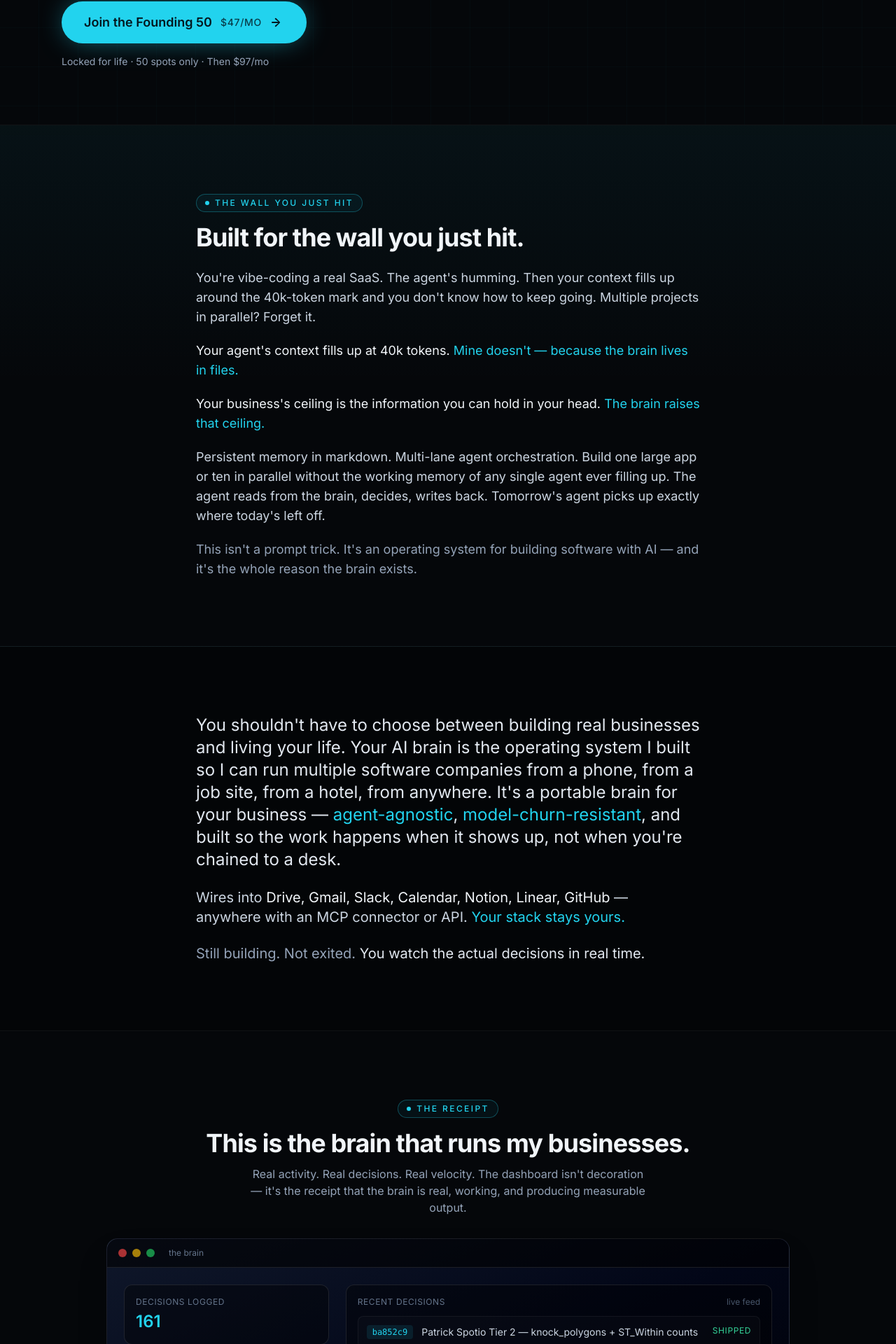
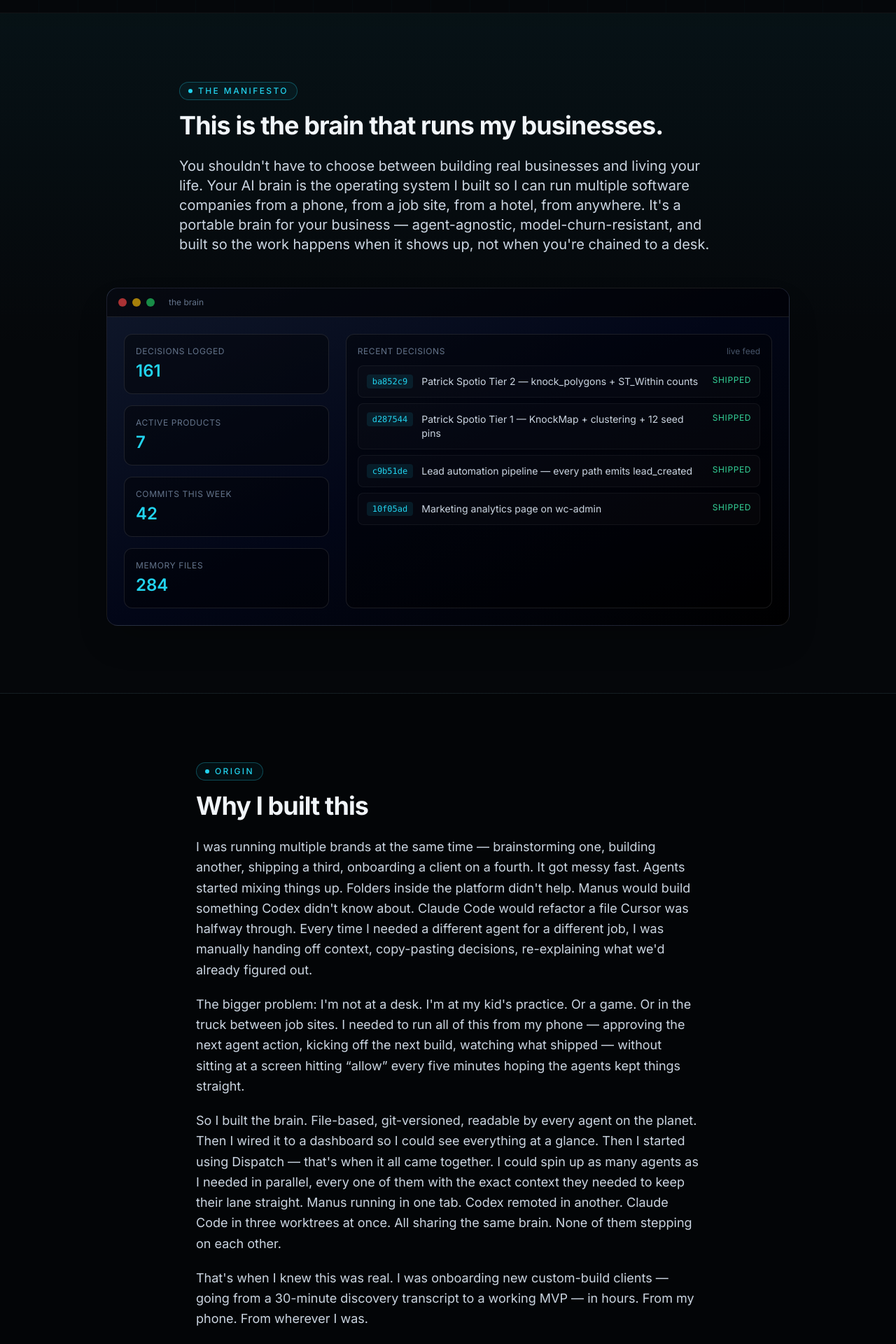
Before and after one commit to cwhited26/aipocketagency-website, a Next.js app: page / in a window 1280 px wide. Shown: the part 632-2552 px from the top of the page at 70% size. Built offline with nearby package versions, Linux system fonts and the light colour scheme.

Commit message:
[2026-05-10 Claude Code] Landing page: full copy rewrite — hero, manifesto, origin, how it works, what it is not, who it's for

```diff
--- a/src/app/page.tsx
+++ b/src/app/page.tsx
@@ -2,40 +2,18 @@ import Image from "next/image";
 import Link from "next/link";
 
 const SKOOL_URL = "https://www.skool.com/aipocketagency";
-
-const deliverables: { label: string; value: string }[] = [
-  { label: "The AI Brain Install", value: "$997" },
-  { label: "The Multi-Agent Workflow", value: "$497" },
-  { label: "The Custom Build Playbook", value: "$497" },
-  { label: "The Skill Library", value: "$297" },
-  { label: "The Discovery Call → Video Pipeline", value: "$397" },
-  { label: "Live Builds 2-3x Weekly", value: "$1,200/yr" },
-  { label: "Friday Office Hours", value: "$1,200/yr" },
-  { label: "The Builder Network", value: "priceless" },
-  { label: "Lifetime Updates", value: "$2,000+" },
-];
-
-const audience = [
-  "small business owner",
-  "content creator",
-  "service provider",
-  "aspiring agency builder",
-  "AI-curious entrepreneur",
-];
+const BUILDOUT_URL = "https://buildoutstudios.com";
 
 export default function Page() {
   return (
     <main className="min-h-screen text-slate-100">
       <Hero />
-      <MemoryWall />
-      <Hook />
-      <DashboardPreview />
-      <AntiGuru />
-      <Audience />
-      <Deliverables />
-      <Guarantee />
-      <Urgency />
-      <FinalCTA />
+      <Manifesto />
+      <Origin />
+      <HowItWorks />
+      <WhatItIsNot />
+      <WhoItsFor />
+      <InsideCTA />
       <Footer />
     </main>
   );
@@ -84,26 +62,25 @@ function Hero() {
       <div className="relative mx-auto grid max-w-6xl items-center gap-12 px-6 pb-20 pt-24 sm:pt-32 lg:grid-cols-2 lg:gap-12">
         <div className="flex flex-col items-center text-center lg:items-start lg:text-left">
           <SectionLabel>AI Pocket Agency · Founding 50</SectionLabel>
-          <h1 className="text-balance text-4xl font-extrabold leading-[1.05] tracking-tight sm:text-6xl md:text-7xl">
-            Run an AI agency
-            <br />
+          <h1 className="text-balance text-5xl font-extrabold leading-[1.05] tracking-tight sm:text-6xl md:text-7xl">
             <span className="bg-gradient-to-r from-accent via-cyan-300 to-indigo-300 bg-clip-text text-transparent">
-              from your pocket.
+              Your AI brain.
             </span>
           </h1>
+          <p className="mt-6 text-balance text-xl text-slate-200 sm:text-2xl">
+            Built for the context wall you just hit.
+          </p>
           <p className="mt-6 max-w-2xl text-balance text-lg text-slate-300 sm:text-xl">
-            Get the AI brain that makes it possible — the file-based memory
-            and multi-lane agent system I use to run real software businesses
-            from anywhere, with any agent. No more context walls.
+            Persistent memory across every agent — Claude, Codex, Cursor,
+            Manus, Dispatch. Pull a decision you made today a year from now
+            and the system finds it. Nothing gets lost. No what, no why, no
+            how.
           </p>
           <div className="mt-10">
-            <PrimaryCTA
-              label="Join the Founding 50"
-              sublabel="$47/mo"
-            />
+            <PrimaryCTA label="Join the Founding 50" sublabel="$47/mo" />
           </div>
           <p className="mt-4 text-sm text-slate-400">
-            Locked for life · 50 spots only · Then $97/mo
+            Locked for life · 50 spots only
           </p>
         </div>
         <div className="relative mx-auto w-full max-w-xl lg:max-w-none">
@@ -122,100 +99,26 @@ function Hero() {
   );
 }
 
-function MemoryWall() {
+function Manifesto() {
   return (
     <section className="border-b border-white/5 bg-gradient-to-b from-accent/[0.05] via-transparent to-transparent">
-      <div className="mx-auto max-w-3xl px-6 py-20 sm:py-24">
-        <SectionLabel>The wall you just hit</SectionLabel>
-        <h2 className="text-3xl font-bold tracking-tight sm:text-4xl">
-          Built for the wall you just hit.
-        </h2>
-        <div className="mt-6 space-y-5 text-lg text-slate-300">
-          <p>
-            You&apos;re vibe-coding a real SaaS. The agent&apos;s humming.
-            Then your context fills up around the 40k-token mark and you
-            don&apos;t know how to keep going. Multiple projects in parallel?
-            Forget it.
-          </p>
-          <p className="text-slate-100">
-            Your agent&apos;s context fills up at 40k tokens.{" "}
-            <span className="text-accent">
-              Mine doesn&apos;t — because the brain lives in files.
-            </span>
-          </p>
-          <p className="text-slate-100">
-            Your business&apos;s ceiling is the information you can hold in
-            your head.{" "}
-            <span className="text-accent">The brain raises that ceiling.</span>
-          </p>
-          <p>
-            Persistent memory in markdown. Multi-lane agent orchestration.
-            Build one large app or ten in parallel without the working
-            memory of any single agent ever filling up. The agent reads
-            from the brain, decides, writes back. Tomorrow&apos;s agent
-            picks up exactly where today&apos;s left off.
-          </p>
-          <p className="text-slate-400">
-            This isn&apos;t a prompt trick. It&apos;s an operating system
-            for building software with AI — and it&apos;s the whole reason
-            the brain exists.
-          </p>
-        </div>
-      </div>
-    </section>
-  );
-}
-
-function Hook() {
-  return (
-    <section className="border-b border-white/5 bg-black/30">
-      <div className="mx-auto max-w-3xl space-y-6 px-6 py-20 sm:py-24">
-        <p className="text-balance text-xl leading-relaxed text-slate-200 sm:text-2xl">
-          You shouldn&apos;t have to choose between building real businesses
-          and living your life. Your AI brain is the operating system I built
-          so I can run multiple software companies from a phone, from a job
-          site, from a hotel, from anywhere. It&apos;s a portable brain for
-          your business —{" "}
-          <span className="text-accent">agent-agnostic</span>,{" "}
-          <span className="text-accent">model-churn-resistant</span>, and built
-          so the work happens when it shows up, not when you&apos;re chained
-          to a desk.
-        </p>
-        <p className="text-balance text-lg leading-relaxed text-slate-300 sm:text-xl">
-          Wires into{" "}
-          <span className="text-slate-100">
-            Drive, Gmail, Slack, Calendar, Notion, Linear, GitHub
-          </span>{" "}
-          — anywhere with an MCP connector or API.{" "}
-          <span className="text-accent">Your stack stays yours.</span>
-        </p>
-        <p className="text-balance text-lg leading-relaxed text-slate-400 sm:text-xl">
-          Still building. Not exited.{" "}
-          <span className="text-slate-200">
-            You watch the actual decisions in real time.
-          </span>
-        </p>
-      </div>
-    </section>
-  );
-}
-
-function DashboardPreview() {
-  return (
-    <section className="border-b border-white/5">
       <div className="mx-auto max-w-5xl px-6 py-20 sm:py-24">
-        <div className="mb-8 text-center">
-          <SectionLabel>The receipt</SectionLabel>
+        <div className="mx-auto max-w-3xl">
+          <SectionLabel>The manifesto</SectionLabel>
           <h2 className="text-3xl font-bold tracking-tight sm:text-4xl">
             This is the brain that runs my businesses.
           </h2>
-          <p className="mx-auto mt-3 max-w-xl text-slate-400">
-            Real activity. Real decisions. Real velocity. The dashboard
-            isn&apos;t decoration — it&apos;s the receipt that the brain is
-            real, working, and producing measurable output.
+          <p className="mt-6 text-lg leading-relaxed text-slate-300 sm:text-xl">
+            You shouldn&apos;t have to choose between building real businesses
+            and living your life. Your AI brain is the operating system I built
+            so I can run multiple software companies from a phone, from a job
+            site, from a hotel, from anywhere. It&apos;s a portable brain for
+            your business — agent-agnostic, model-churn-resistant, and built so
+            the work happens when it shows up, not when you&apos;re chained to
+            a desk.
           </p>
         </div>
-        <div className="relative overflow-hidden rounded-2xl border border-white/10 bg-gradient-to-br from-slate-900 via-slate-950 to-black shadow-2xl">
+        <div className="mt-12 relative overflow-hidden rounded-2xl border border-white/10 bg-gradient-to-br from-slate-900 via-slate-950 to-black shadow-2xl">
           <div className="flex items-center gap-2 border-b border-white/10 bg-black/60 px-4 py-3">
             <span className="h-3 w-3 rounded-full bg-red-500/70" />
             <span className="h-3 w-3 rounded-full bg-yellow-500/70" />
@@ -224,9 +127,6 @@ function DashboardPreview() {
           </div>
           <DashboardMock />
         </div>
-        <p className="mt-4 text-center text-xs text-slate-500">
-          Replace with real screenshot/GIF post-launch.
-        </p>
       </div>
     </section>
   );
@@ -306,27 +206,48 @@ function DashboardMock() {
   );
 }
 
-function AntiGuru() {
+function Origin() {
   return (
-    <section className="border-b border-white/5 bg-gradient-to-b from-black/40 via-black/20 to-transparent">
+    <section className="border-b border-white/5 bg-black/30">
       <div className="mx-auto max-w-3xl px-6 py-20 sm:py-24">
-        <SectionLabel>Anti-guru</SectionLabel>
+        <SectionLabel>Origin</SectionLabel>
         <h2 className="text-3xl font-bold tracking-tight sm:text-4xl">
-          Tired of $47 AI courses that teach you how to ask Claude better
-          questions?
+          Why I built this
         </h2>
-        <div className="mt-6 space-y-5 text-lg text-slate-300">
+        <div className="mt-6 space-y-5 text-lg leading-relaxed text-slate-300">
           <p>
-            So am I. This isn&apos;t a course. It isn&apos;t a prompt pack.
-            It&apos;s the actual system — the AI brain — that I run my own
-            businesses on.
+            I was running multiple brands at the same time — brainstorming one,
+            building another, shipping a third, onboarding a client on a
+            fourth. It got messy fast. Agents started mixing things up. Folders
+            inside the platform didn&apos;t help. Manus would build something
+            Codex didn&apos;t know about. Claude Code would refactor a file
+            Cursor was halfway through. Every time I needed a different agent
+            for a different job, I was manually handing off context,
+            copy-pasting decisions, re-explaining what we&apos;d already
+            figured out.
           </p>
           <p>
-            You get the structure, the conventions, the workflows, and the
-            live builds.{" "}
-            <span className="text-slate-100">Platform-agnostic.</span>{" "}
-            <span className="text-slate-100">Model-agnostic.</span> If the
-            agent landscape shifts tomorrow, your AI brain still works.
+            The bigger problem: I&apos;m not at a desk. I&apos;m at my
+            kid&apos;s practice. Or a game. Or in the truck between job sites.
+            I needed to run all of this from my phone — approving the next
+            agent action, kicking off the next build, watching what shipped —
+            without sitting at a screen hitting &ldquo;allow&rdquo; every five
+            minutes hoping the agents kept things straight.
+          </p>
+          <p>
+            So I built the brain. File-based, git-versioned, readable by every
+            agent on the planet. Then I wired it to a dashboard so I could see
+            everything at a glance. Then I started using Dispatch — that&apos;s
+            when it all came together. I could spin up as many agents as I
+            needed in parallel, every one of them with the exact context they
+            needed to keep their lane straight. Manus running in one tab.
+            Codex remoted in another. Claude Code in three worktrees at once.
+            All sharing the same brain. None of them stepping on each other.
+          </p>
+          <p>
+            That&apos;s when I knew this was real. I was onboarding new
+            custom-build clients — going from a 30-minute discovery transcript
+            to a working MVP — in hours. From my phone. From wherever I was.
           </p>
         </div>
       </div>
@@ -334,102 +255,88 @@ function AntiGuru() {
   );
 }
 
-function Audience() {
+function HowItWorks() {
   return (
     <section className="border-b border-white/5">
       <div className="mx-auto max-w-3xl px-6 py-20 sm:py-24">
-        <SectionLabel>Built for you</SectionLabel>
+        <SectionLabel>How it works</SectionLabel>
         <h2 className="text-3xl font-bold tracking-tight sm:text-4xl">
-          Built with beginners in mind.
+          Your agent&apos;s context fills up at 40k tokens. Mine doesn&apos;t —
+          because the brain lives in files.
         </h2>
-        <p className="mt-3 text-lg text-slate-300">
-          No coding. No tech background. No overwhelm.
-        </p>
-        <ul className="mt-8 grid gap-3 sm:grid-cols-2">
-          {audience.map((a) => (
-            <li
-              key={a}
-              className="flex items-center gap-3 rounded-xl border border-white/10 bg-white/[0.02] px-4 py-3"
-            >
-              <span className="flex h-7 w-7 flex-none items-center justify-center rounded-full bg-accent/15 text-accent">
-                <svg
-                  aria-hidden
-                  viewBox="0 0 20 20"
-                  className="h-4 w-4"
-                  fill="currentColor"
-                >
-                  <path
-                    fillRule="evenodd"
-                    d="M16.704 5.29a1 1 0 010 1.42l-7.5 7.5a1 1 0 01-1.42 0l-3.5-3.5a1 1 0 111.42-1.42L8.5 12.08l6.79-6.79a1 1 0 011.414 0z"
-                    clipRule="evenodd"
-                  />
-                </svg>
-              </span>
-              <span className="text-base text-slate-200">{a}</span>
-            </li>
-          ))}
-        </ul>
-        <p className="mt-8 text-base text-slate-400">
-          If you&apos;re any of the above, this is built for you.
+        <div className="mt-6 space-y-5 text-lg leading-relaxed text-slate-300">
+          <p>
+            Your business&apos;s ceiling is the information you can hold in
+            your head. The brain raises that ceiling.
+          </p>
+          <p>
+            Persistent memory in markdown. Multi-lane agent orchestration.
+            Build one large app or ten in parallel without the working memory
+            of any single agent ever filling up. The agent reads from the
+            brain, decides, writes back. Tomorrow&apos;s agent picks up exactly
+            where today&apos;s left off.
+          </p>
+        </div>
+        <div className="mt-10">
+          <h3 className="text-xl font-semibold text-slate-100 sm:text-2xl">
+            Two layers run in parallel:
+          </h3>
+          <div className="mt-6 grid gap-4 sm:grid-cols-2">
+            <div className="rounded-2xl border border-white/10 bg-white/[0.02] p-6">
+              <div className="text-sm font-semibold uppercase tracking-wider text-accent">
+                Intentional
+              </div>
+              <p className="mt-3 text-base leading-relaxed text-slate-300">
+                your conventions, decisions, feature inventories, project
+                state. The stuff you&apos;d write down if you had time. The
+                brain writes it for you, then any agent reads it before it
+                touches anything.
+              </p>
+            </div>
+            <div className="rounded-2xl border border-white/10 bg-white/[0.02] p-6">
+              <div className="text-sm font-semibold uppercase tracking-wider text-accent">
+                Ambient
+              </div>
+              <p className="mt-3 text-base leading-relaxed text-slate-300">
+                every conversation, every commit, every shipped change captured
+                automatically. Searchable a year from now. The full why behind
+                every what.
+              </p>
+            </div>
+          </div>
+        </div>
+        <p className="mt-8 text-lg leading-relaxed text-slate-300">
+          Wire it into{" "}
+          <span className="text-slate-100">
+            Drive, Gmail, Slack, Notion, Linear, GitHub, Supabase
+          </span>{" "}
+          — anything with an MCP or API.{" "}
+          <span className="text-accent">Your stack, your data.</span>
         </p>
       </div>
     </section>
   );
 }
 
-function Deliverables() {
+function WhatItIsNot() {
   return (
-    <section className="border-b border-white/5 bg-black/30">
+    <section className="border-b border-white/5 bg-gradient-to-b from-black/40 via-black/20 to-transparent">
       <div className="mx-auto max-w-3xl px-6 py-20 sm:py-24">
-        <SectionLabel>What you get</SectionLabel>
+        <SectionLabel>What it is not</SectionLabel>
         <h2 className="text-3xl font-bold tracking-tight sm:text-4xl">
-          The deliverables stack.
+          It&apos;s not a prompt pack. It&apos;s not a skill builder.
         </h2>
-        <ul className="mt-8 divide-y divide-white/5 overflow-hidden rounded-2xl border border-white/10 bg-white/[0.02]">
-          {deliverables.map((d) => (
-            <li
-              key={d.label}
-              className="flex items-center gap-4 px-5 py-4 sm:px-6"
-            >
-              <span className="flex h-7 w-7 flex-none items-center justify-center rounded-full bg-emerald-400/15 text-emerald-400">
-                <svg
-                  aria-hidden
-                  viewBox="0 0 20 20"
-                  className="h-4 w-4"
-                  fill="currentColor"
-                >
-                  <path
-                    fillRule="evenodd"
-                    d="M16.704 5.29a1 1 0 010 1.42l-7.5 7.5a1 1 0 01-1.42 0l-3.5-3.5a1 1 0 111.42-1.42L8.5 12.08l6.79-6.79a1 1 0 011.414 0z"
-                    clipRule="evenodd"
-                  />
-                </svg>
-              </span>
-              <span className="flex-1 text-base text-slate-200 sm:text-lg">
-                {d.label}
-              </span>
-              <span className="text-sm font-medium text-slate-400 sm:text-base">
-                {d.value}
-              </span>
-            </li>
-          ))}
-          <li className="flex items-center gap-4 bg-accent/10 px-5 py-5 sm:px-6">
-            <span className="flex-1 text-base font-semibold text-slate-100 sm:text-lg">
-              Total Value
-            </span>
-            <span className="text-lg font-bold text-accent sm:text-xl">
-              $7,000+
-            </span>
-          </li>
-        </ul>
-        <div className="mt-8 rounded-2xl border border-accent/30 bg-accent/[0.06] p-6 sm:p-7">
-          <div className="text-sm font-semibold uppercase tracking-wider text-accent">
-            Friday Office Hours
-          </div>
-          <p className="mt-2 text-base text-slate-200 sm:text-lg">
-            Bring your real stuck question, get an actual answer.{" "}
-            <span className="text-slate-100">Not pre-submitted. Not moderated.</span>{" "}
-            Real business, real stack, real question — every Friday at 3 PM ET.
+        <div className="mt-6 space-y-5 text-lg leading-relaxed text-slate-300">
+          <p>
+            I&apos;ve sat on AI workflow calls with operators charging $5k for
+            what amounts to a folder of GPTs and a Notion template. None of
+            them are doing this. They&apos;re stacking prompts. I&apos;m
+            running a system.
+          </p>
+          <p>
+            This isn&apos;t a prompt trick. It&apos;s an operating system for
+            building software with AI — and it&apos;s the whole reason the
+            brain exists.
           </p>
         </div>
       </div>
@@ -437,63 +344,60 @@ function Deliverables() {
   );
 }
 
-function Guarantee() {
+function WhoItsFor() {
   return (
     <section className="border-b border-white/5">
       <div className="mx-auto max-w-3xl px-6 py-20 sm:py-24">
-        <SectionLabel>Guarantee</SectionLabel>
+        <SectionLabel>Who it&apos;s for</SectionLabel>
         <h2 className="text-3xl font-bold tracking-tight sm:text-4xl">
-          One command setup. You&apos;re building inside 5 minutes.
+          Who it&apos;s for
         </h2>
-        <p className="mt-4 text-lg text-slate-300">
-          No 7-day onboarding. No 47-step checklist. Run the install
-          command, point your agent at the brain, ship your first task —
-          all inside the first 5 minutes. If something blocks you, I&apos;ll
-          personally walk you through it on a call.
-        </p>
+        <div className="mt-6 space-y-5 text-lg leading-relaxed text-slate-300">
+          <p>
+            Agency operators running 4 client builds at once. Solo SaaS
+            builders shipping faster than they can document. Vibe-coders tired
+            of context resets killing the conversation right when it got good.
+            Anyone whose brain has become the bottleneck.
+          </p>
+          <p>
+            If you&apos;ve ever rebuilt the same context three times in one
+            week, this is for you.
+          </p>
+        </div>
       </div>
     </section>
   );
 }
 
-function Urgency() {
+function InsideCTA() {
   return (
-    <section className="border-b border-white/5 bg-gradient-to-b from-accent/5 via-transparent to-transparent">
-      <div className="mx-auto max-w-3xl px-6 py-20 sm:py-24">
-        <SectionLabel>Founding 50 only</SectionLabel>
-        <h2 className="text-3xl font-bold tracking-tight sm:text-4xl">
-          $47/mo. Locked for life.
-        </h2>
-        <p className="mt-4 text-lg text-slate-300">
-          After the founding 50 fill, the price goes to{" "}
-          <span className="text-slate-100">$97/mo</span>. Existing members
-          keep $47/mo forever.
-        </p>
-      </div>
-    </section>
-  );
-}
-
-function FinalCTA() {
-  return (
-    <section className="relative overflow-hidden border-b border-white/5">
+    <section className="relative overflow-hidden border-b border-white/5 bg-gradient-to-b from-accent/5 via-transparent to-transparent">
       <div className="absolute inset-0 bg-hero-glow" aria-hidden />
       <div className="relative mx-auto flex max-w-3xl flex-col items-center px-6 py-24 text-center sm:py-28">
-        <h2 className="text-balance text-4xl font-extrabold tracking-tight sm:text-5xl">
-          Lock in the founding rate.
+        <SectionLabel>Inside</SectionLabel>
+        <h2 className="text-balance text-3xl font-extrabold tracking-tight sm:text-4xl md:text-5xl">
+          $47/mo or $470/yr (save 2 months). Founding 50 only. Locked for life.
         </h2>
-        <p className="mt-4 max-w-xl text-balance text-lg text-slate-300">
-          Join the AI Pocket Agency. Get the brain. Run the work from
-          wherever you are.
+        <p className="mt-6 max-w-2xl text-balance text-lg leading-relaxed text-slate-300 sm:text-xl">
+          Five classroom modules. Mon Brain Build. Wed From the Road. Fri
+          Office Hours — your real stuck question, an actual answer, 3 PM ET.
         </p>
         <div className="mt-10">
           <PrimaryCTA
-            label="Lock in founding rate"
-            sublabel="$47/mo · Founding 50"
+            label="Join the Founding 50"
+            sublabel="$47/mo · Locked for life"
           />
         </div>
-        <p className="mt-4 text-sm text-slate-400">
-          Cancel anytime. The brain is yours regardless.
+        <p className="mt-6 text-sm text-slate-400">
+          Want it built FOR you instead?{" "}
+          <Link
+            href={BUILDOUT_URL}
+            target="_blank"
+            rel="noopener noreferrer"
+            className="text-accent underline-offset-4 transition hover:underline"
+          >
+            buildoutstudios.com
+          </Link>
         </p>
       </div>
     </section>
```
